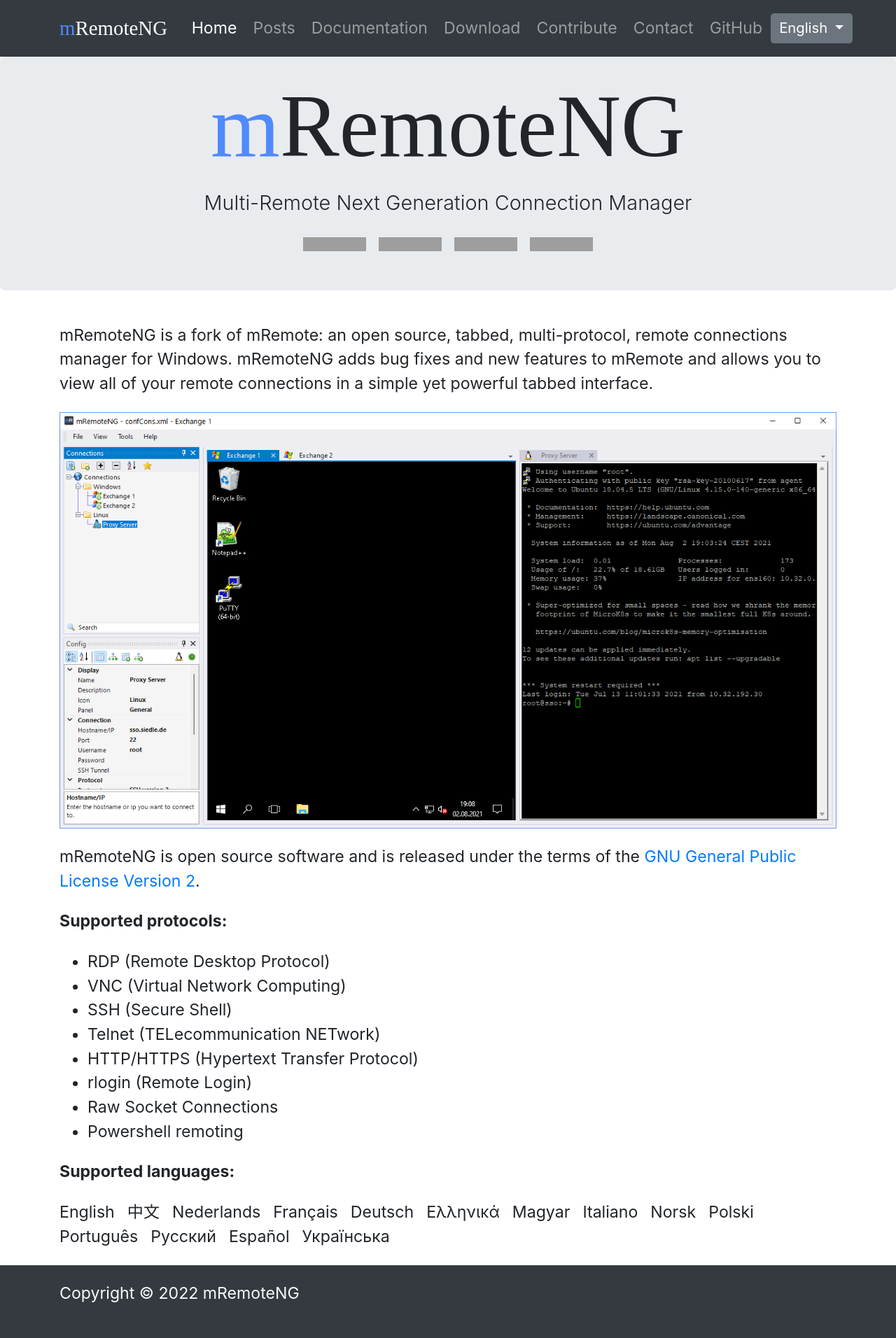
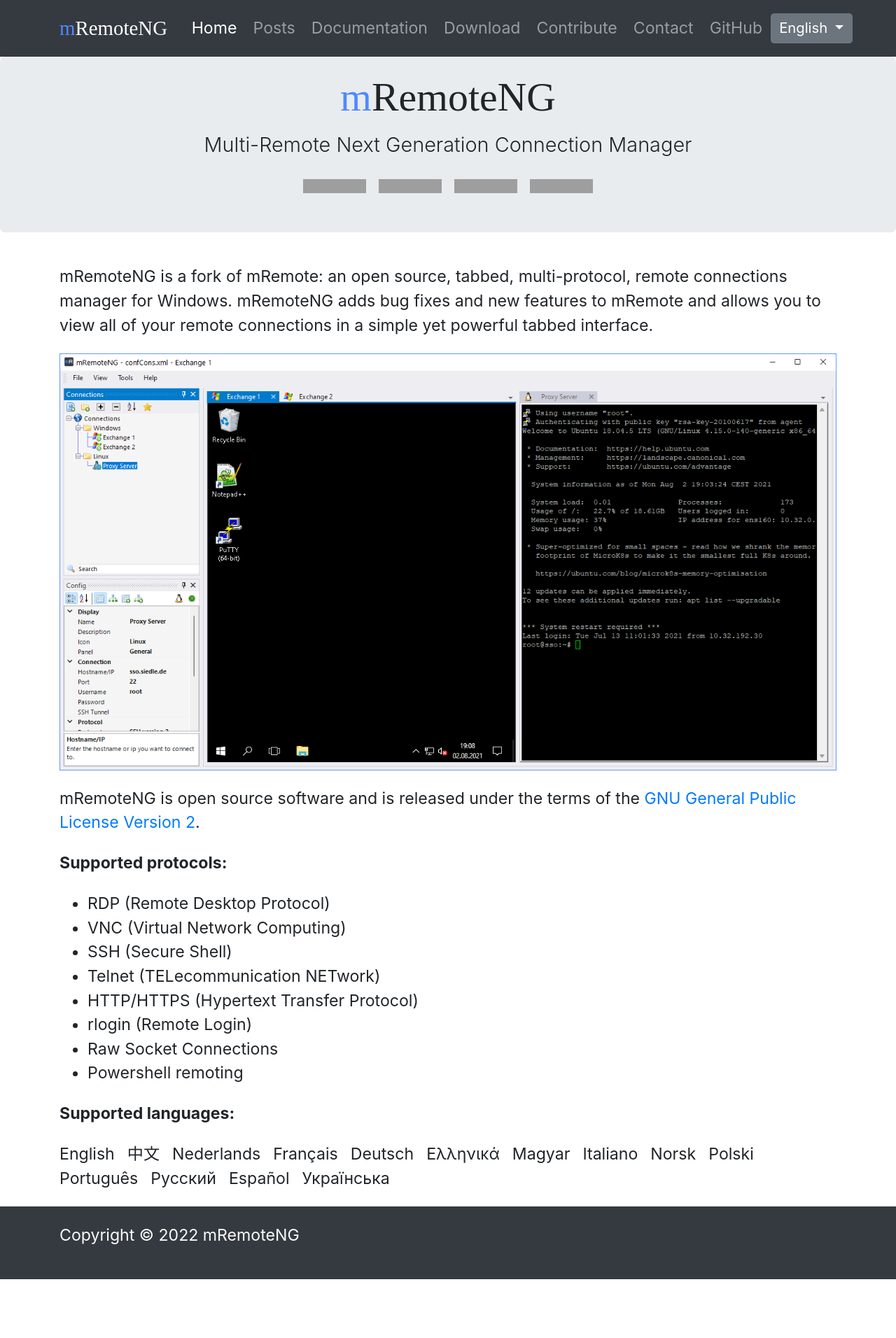
Before and after one commit to mRemoteNG/mRemoteNG.github.io, a Jekyll site: the page built from index.md, in a window 1280 px wide. Shown: the whole page at 70% size. Built offline with Jekyll 4.4.1, drawn with Linux system fonts in a browser that asks for light colours; some web fonts are replaced; a style sheet for code colours, icons or effects is not loaded; after the commit the page ends 1828 px from its top, so only the background shows below that; grey boxes are pictures that could not be loaded.

Commit message:
correction for h1 class

```diff
--- a/_includes/jumbotron.html
+++ b/_includes/jumbotron.html
@@ -1,5 +1,5 @@
 <div class='jumbotron text-center py-1 py-md-3'>
-	<h1 class='display-2'>mRemoteNG</h1>
+	<h1>mRemoteNG</h1>
 	<p class='lead'>Multi-Remote Next Generation Connection Manager</p>
 	<ul class='list-inline'>
 		<li class='list-inline-item'>
```
